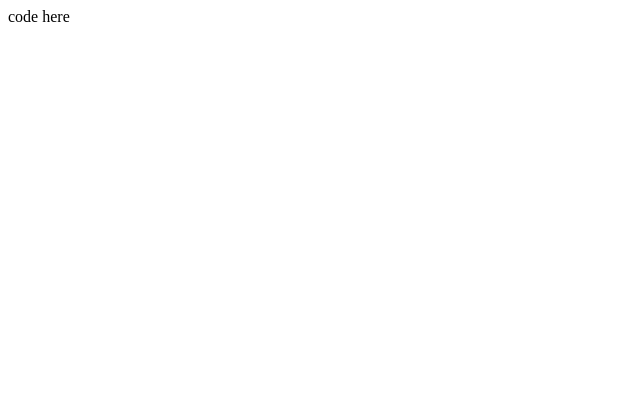
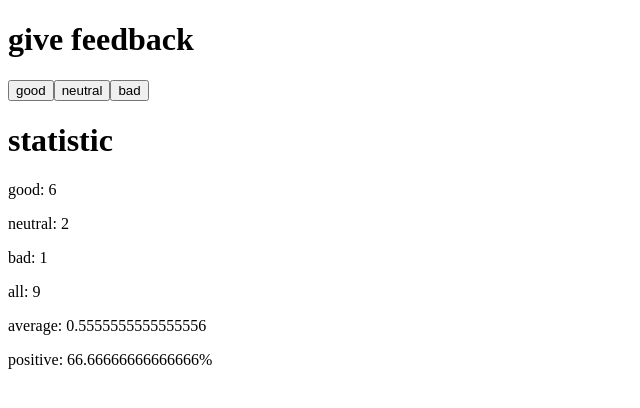
Before and after one commit to andrei-kozel/fullstackopen.com, a React (Create React App) app in the folder part1/unicafe/: page / in a window 1280 px wide. Shown: the top 408 px of the page, without its empty margins (0-640 px from the left). Built offline with nearby package versions, Linux system fonts and the light colour scheme.

Commit message:
ex 1.7 completed

```diff
--- a/part1/unicafe/src/App.js
+++ b/part1/unicafe/src/App.js
@@ -1,12 +1,35 @@
 import React, { useState } from "react";
+
+const Statistic = ({}) => {
+  return;
+};
 
 const App = () => {
   // save clicks of each button to its own state
-  const [good, setGood] = useState(0);
-  const [neutral, setNeutral] = useState(0);
-  const [bad, setBad] = useState(0);
+  const [good, setGood] = useState(6);
+  const [neutral, setNeutral] = useState(2);
+  const [bad, setBad] = useState(1);
+  const total = good + neutral + bad;
+  const average = (good - bad) / total;
+  const positive = (good / total) * 100.0;
 
-  return <div>code here</div>;
+  return (
+    <div>
+      <h1>give feedback</h1>
+      <div>
+        <button>good</button>
+        <button>neutral</button>
+        <button>bad</button>
+      </div>
+      <h1>statistic</h1>
+      <p>good: {good}</p>
+      <p>neutral: {neutral}</p>
+      <p>bad: {bad}</p>
+      <p>all: {total}</p>
+      <p>average: {average}</p>
+      <p>positive: {positive}%</p>
+    </div>
+  );
 };
 
 export default App;
```
